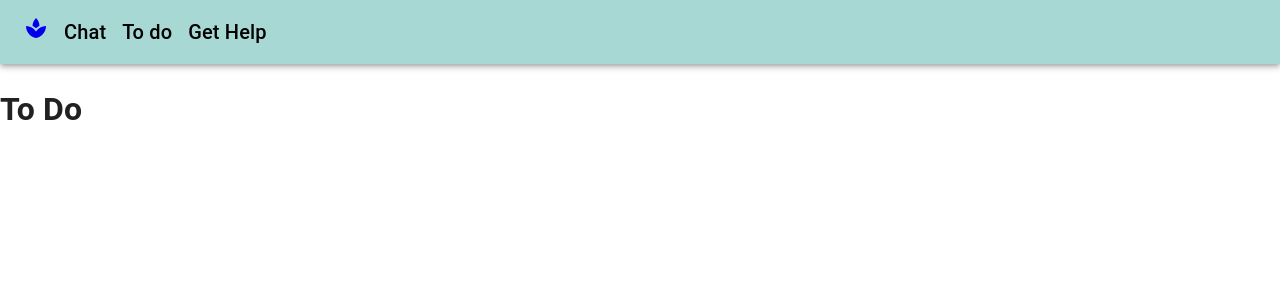
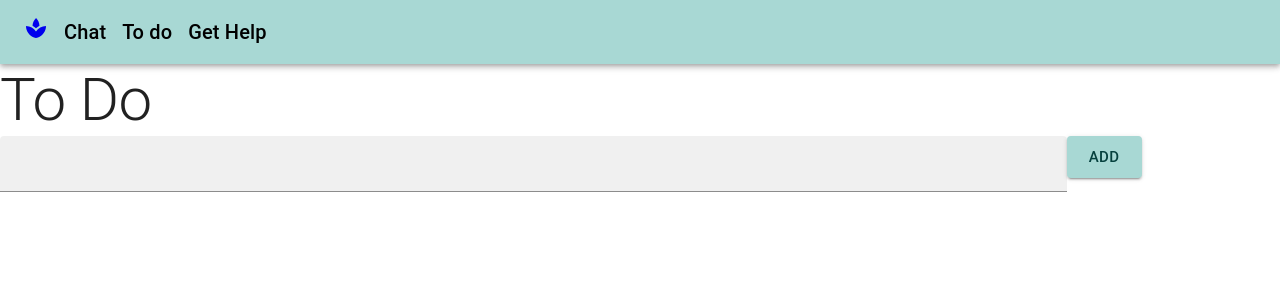
Before and after one commit to Probablymegs/serene-script, a Next.js app in the folder serene-script-nextjs-client/: page /toDo in a window 1280 px wide. Shown: the top 300 px of the page. Built offline with nearby package versions, Linux system fonts and the light colour scheme.

Commit message:
added a toDo list :)

```diff
--- /dev/null
+++ b/serene-script-nextjs-client/components/ToDoList.js
@@ -0,0 +1,80 @@
+import { useState } from 'react';
+
+import Box from "@mui/material/Box";
+import Button from '@mui/material/Button';
+import Grid from '@mui/material/Grid';
+import IconButton from '@mui/material/IconButton';
+import List from '@mui/material/List';
+import ListItem from '@mui/material/ListItem';
+import ListItemText from '@mui/material/ListItemText';
+import TextField from '@mui/material/TextField';
+import Typography from '@mui/material/Typography';
+import DeleteRoundedIcon from '@mui/icons-material/DeleteRounded';
+
+
+export default function ToDoList() {
+    const [toDoItem, setToDoItem] = useState("")
+    const [allToDos, setAllToDos] = useState([])
+
+    const onToDoChange = (event) => {
+        setToDoItem(event.target.value)
+    }
+
+    const addToList = () => {
+        let newToDos = [toDoItem, ...allToDos]
+        setAllToDos(newToDos)
+        setToDoItem("")
+    }
+
+    const onRemoveToDo = (index) => {
+        let updatedToDos = [...allToDos]
+        updatedToDos.splice(index, 1)
+        setAllToDos(updatedToDos)
+    }
+
+    return <Box sx={{flexGrow: 1}}>
+                <Grid container >
+                    <Grid item xs={12}>
+                        <Typography variant='h2'>
+                            To Do
+                        </Typography>
+                    </Grid>
+                    <Grid item xs={10}>
+                        <TextField
+                        id='toDoText'
+                        variant='filled'
+                        fullWidth
+                        onChange={onToDoChange}
+                        value={toDoItem}
+                        />
+                    </Grid>
+                    <Grid item xs={2}>
+                        <Button
+                        size='large'
+                        variant='contained'
+                        onClick={addToList}>
+                            Add
+                        </Button>
+                    </Grid>
+                    <Grid>
+                        <List>
+                            {allToDos.map((toDoItem, index)=> {
+                                return <ListItem
+                                key={index}
+                                divider
+                                secondaryAction={
+                                    <IconButton
+                                    edge="end"
+                                    onClick={() => onRemoveToDo(index)}
+                                        >
+                                      <DeleteRoundedIcon />
+                                    </IconButton>
+                                  }>
+                                    <ListItemText primary={toDoItem}/>
+                                </ListItem>
+                            })}
+                        </List>
+                    </Grid>
+                </Grid>
+            </Box>
+}
--- a/serene-script-nextjs-client/pages/toDo.js
+++ b/serene-script-nextjs-client/pages/toDo.js
@@ -1,9 +1,9 @@
 import NavBar from "@/components/NavBar"
 import Head from "next/head";
-import { Box } from "@mui/material";
+import ToDoList from "@/components/ToDoList";
 
-export default function ToDo()
-{
+export default function ToDo() {
+
     return <>
             <Head>
                 <title>ToDo</title>
@@ -12,8 +12,6 @@ export default function ToDo()
                 <link rel="icon" href="/favicon.ico" />
             </Head>
             <NavBar/>
-            <Box>
-                <h1>To Do</h1>
-            </Box>
+            <ToDoList/>
     </>
 }
```
